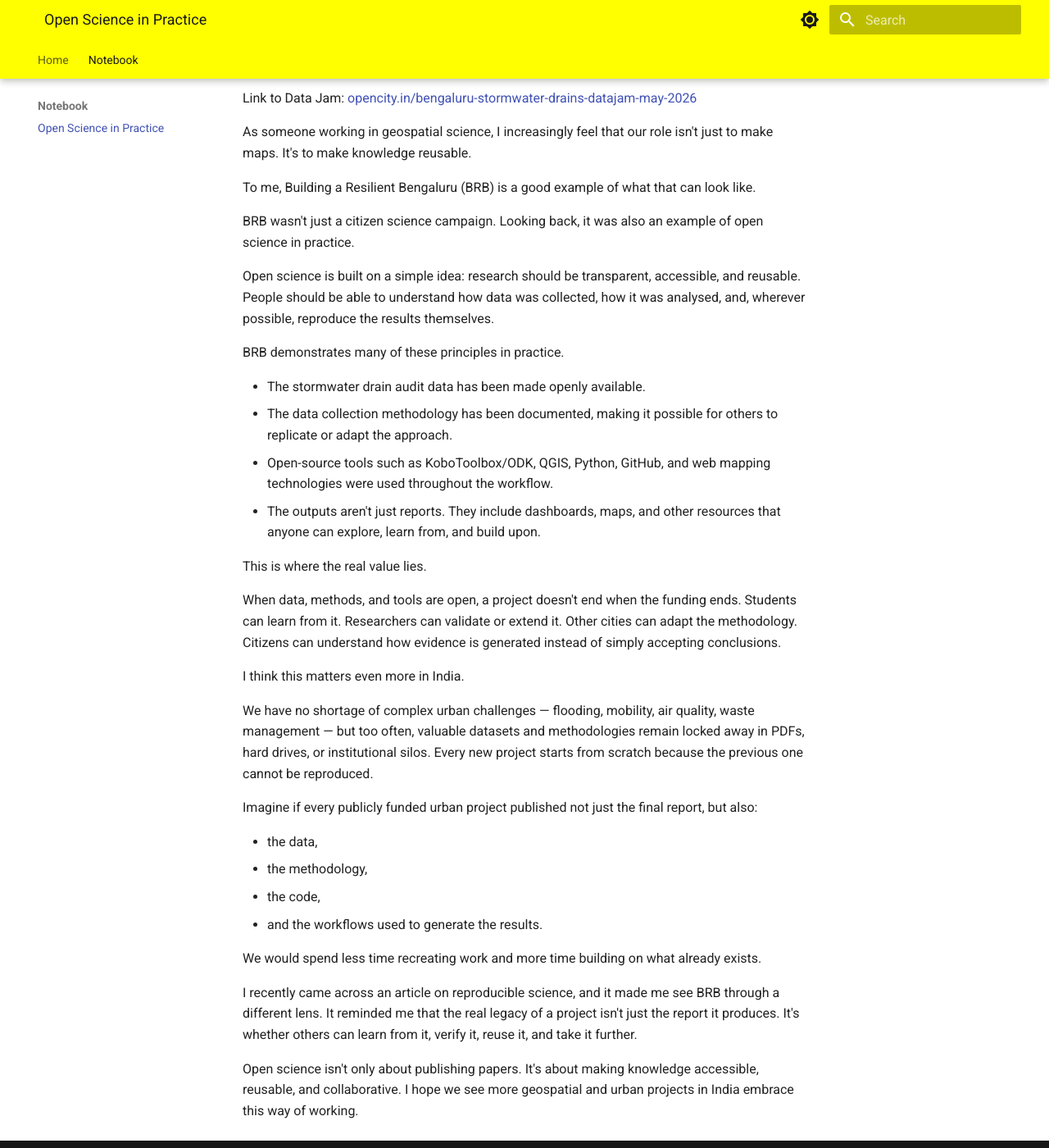
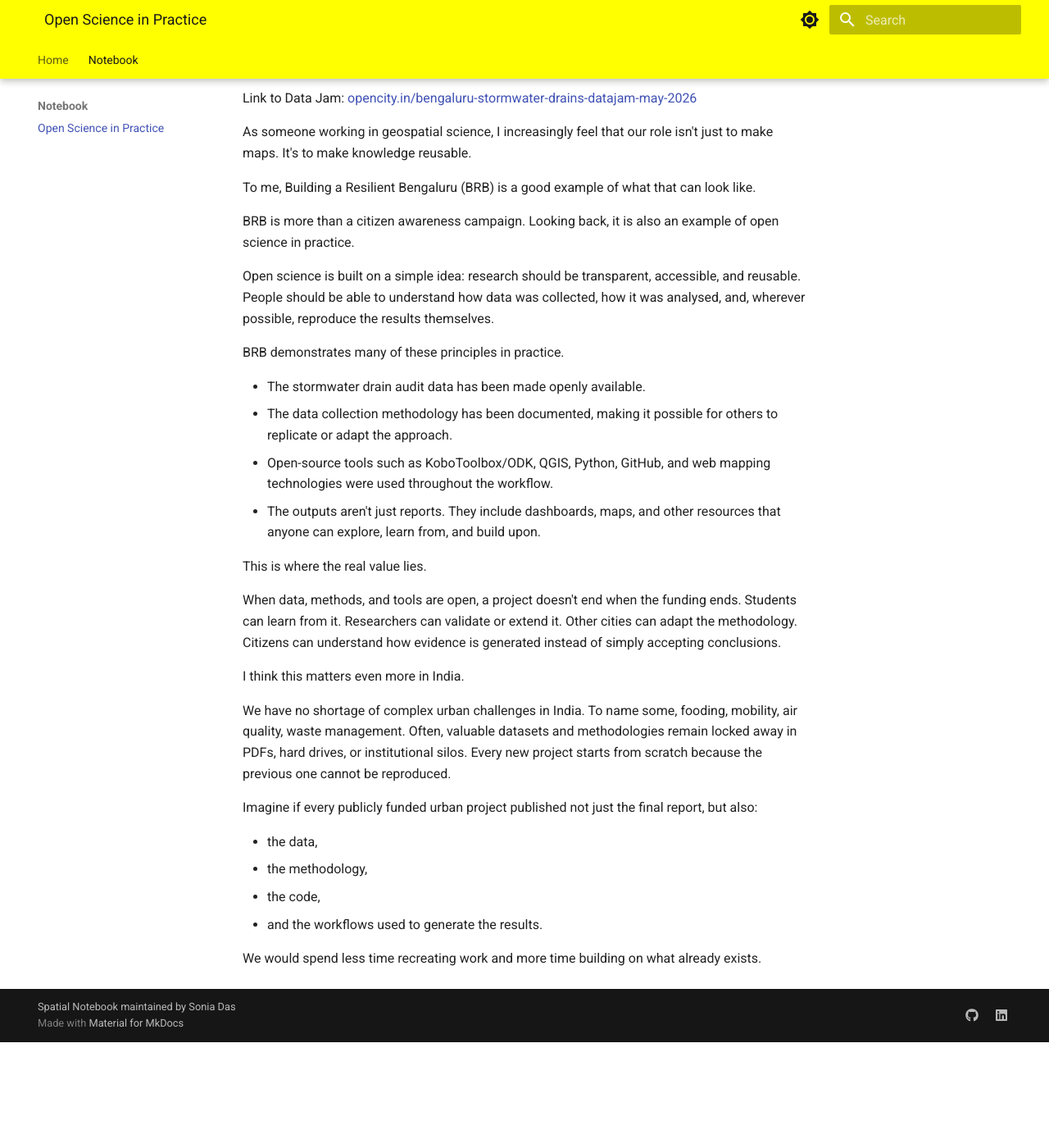
Before and after one commit to soniadas123/spatial-notebook, an MkDocs documentation site: the page built from content/Open_Science_in_Practice.md, in a window 1280 px wide and 1400 px high, scrolled down 204 px. Shown: the whole window at 82% size. Built offline with MkDocs 1.6.1 and Material for MkDocs 9.7.7, drawn with Linux system fonts in a browser that asks for light colours; after the commit the page ends 1475 px from its top, so only the background shows below that.

Commit message:
Clarify BRB's role in open science and urban challenges
Revised sentences for clarity and flow regarding the Building a Resilient Bengaluru (BRB) project and its implications for open science in urban challenges.

```diff
--- a/content/Open_Science_in_Practice.md
+++ b/content/Open_Science_in_Practice.md
@@ -10,7 +10,7 @@ As someone working in geospatial science, I increasingly feel that our role isn'
 
 To me, Building a Resilient Bengaluru (BRB) is a good example of what that can look like.
 
-BRB wasn't just a citizen science campaign. Looking back, it was also an example of open science in practice.
+BRB is more than  a citizen awareness  campaign. Looking back, it is also an example of open science in practice.
 
 Open science is built on a simple idea: research should be transparent, accessible, and reusable. People should be able to understand how data was collected, how it was analysed, and, wherever possible, reproduce the results themselves.
 
@@ -27,7 +27,7 @@ When data, methods, and tools are open, a project doesn't end when the funding e
 
 I think this matters even more in India.
 
-We have no shortage of complex urban challenges — flooding, mobility, air quality, waste management — but too often, valuable datasets and methodologies remain locked away in PDFs, hard drives, or institutional silos. Every new project starts from scratch because the previous one cannot be reproduced.
+We have no shortage of complex urban challenges in India. To name some, fooding, mobility, air quality, waste management. Often, valuable datasets and methodologies remain locked away in PDFs, hard drives, or institutional silos. Every new project starts from scratch because the previous one cannot be reproduced.
 
 Imagine if every publicly funded urban project published not just the final report, but also:
 
@@ -37,7 +37,3 @@ Imagine if every publicly funded urban project published not just the final repo
 - and the workflows used to generate the results.
 
 We would spend less time recreating work and more time building on what already exists.
-
-I recently came across an article on reproducible science, and it made me see BRB through a different lens. It reminded me that the real legacy of a project isn't just the report it produces. It's whether others can learn from it, verify it, reuse it, and take it further.
-
-Open science isn't only about publishing papers. It's about making knowledge accessible, reusable, and collaborative. I hope we see more geospatial and urban projects in India embrace this way of working.
```
